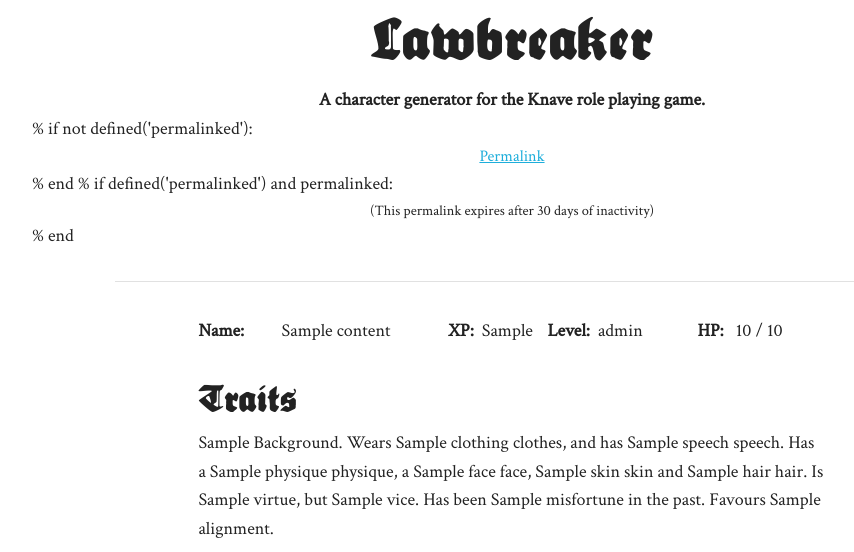
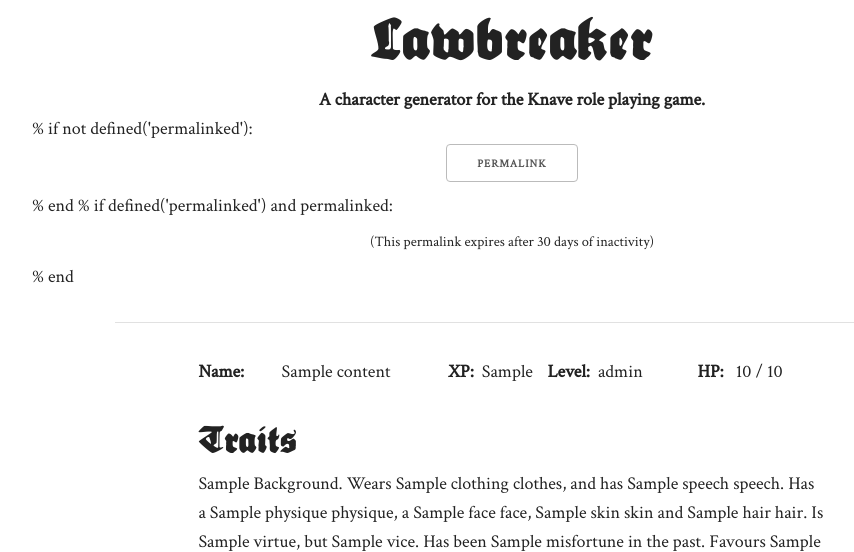
Before and after one commit to hrangan/lawbreaker, a Python web app: template web/templates/index.html in a window 1280 px wide. Shown: the top 552 px of the page, without its empty margins (128-982 px from the left). Run offline with Jinja, Linux system fonts and the light colour scheme; the template is opened without the code that fills it: most values are stand-ins (such as "Sample title", 1, 10 or a date in 2020).

Commit message:
neater permalink button

```diff
--- a/web/templates/index.html
+++ b/web/templates/index.html
@@ -19,11 +19,11 @@
             </div>
             % if not defined('permalinked'):
             <div class="row noprint">
-                <div class="offset-by-two eight columns" style="text-align:center;font-size:0.9em;"><a href="{{content['id']}}">Permalink</a></div>
+                <div class="offset-by-two eight columns" style="text-align:center;font-size:0.9em;"><a class="button" href="{{content['id']}}">Permalink</a></div>
             </div>
             % end
             % if defined('permalinked') and permalinked:
-            <div class="row noprint">
+            <div class="row noprint" style="margin:1%">
                 <div class="offset-by-two eight columns" style="text-align:center;font-size:0.8em;">(This permalink expires after 30 days of inactivity)</div>
             </div>
             % end
```
